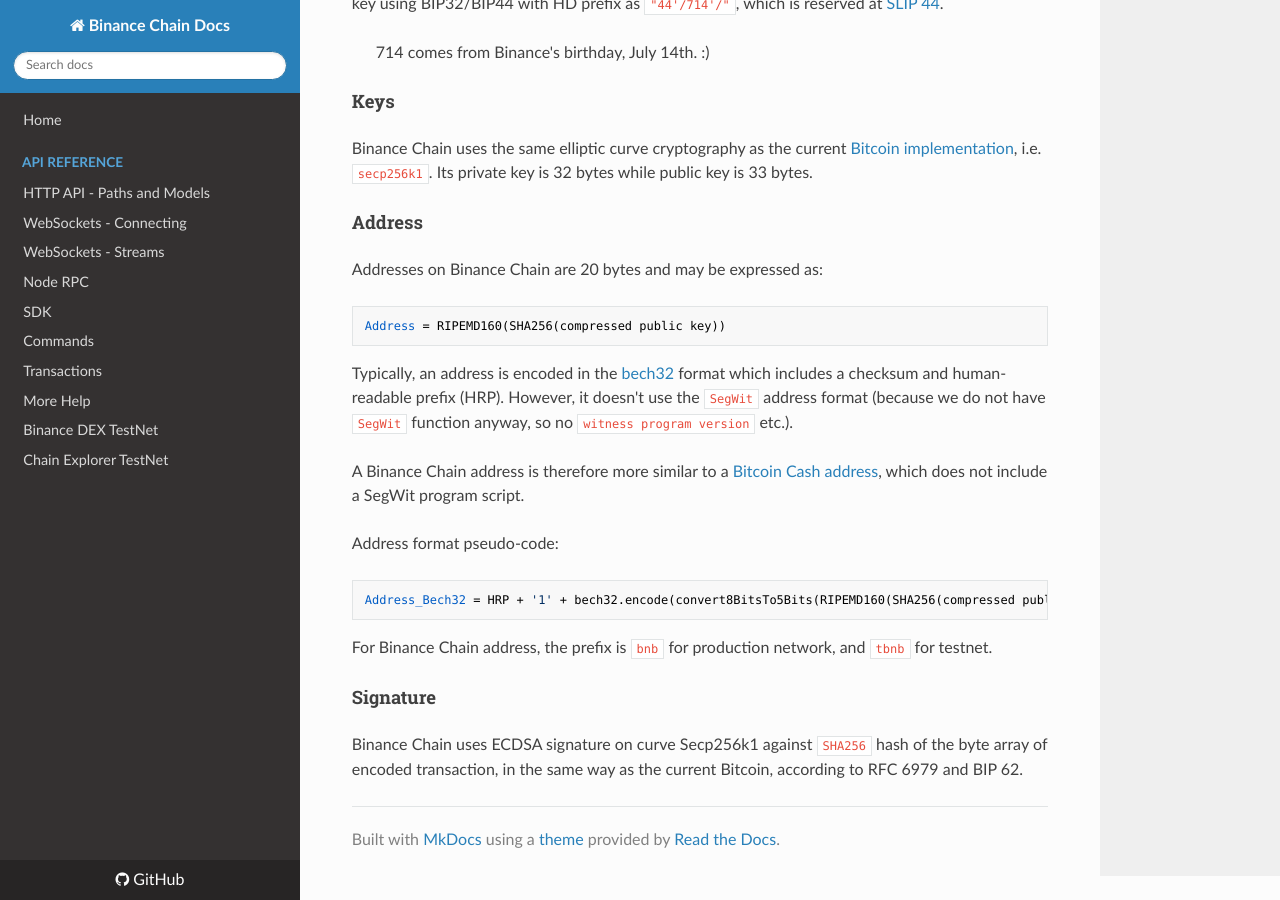
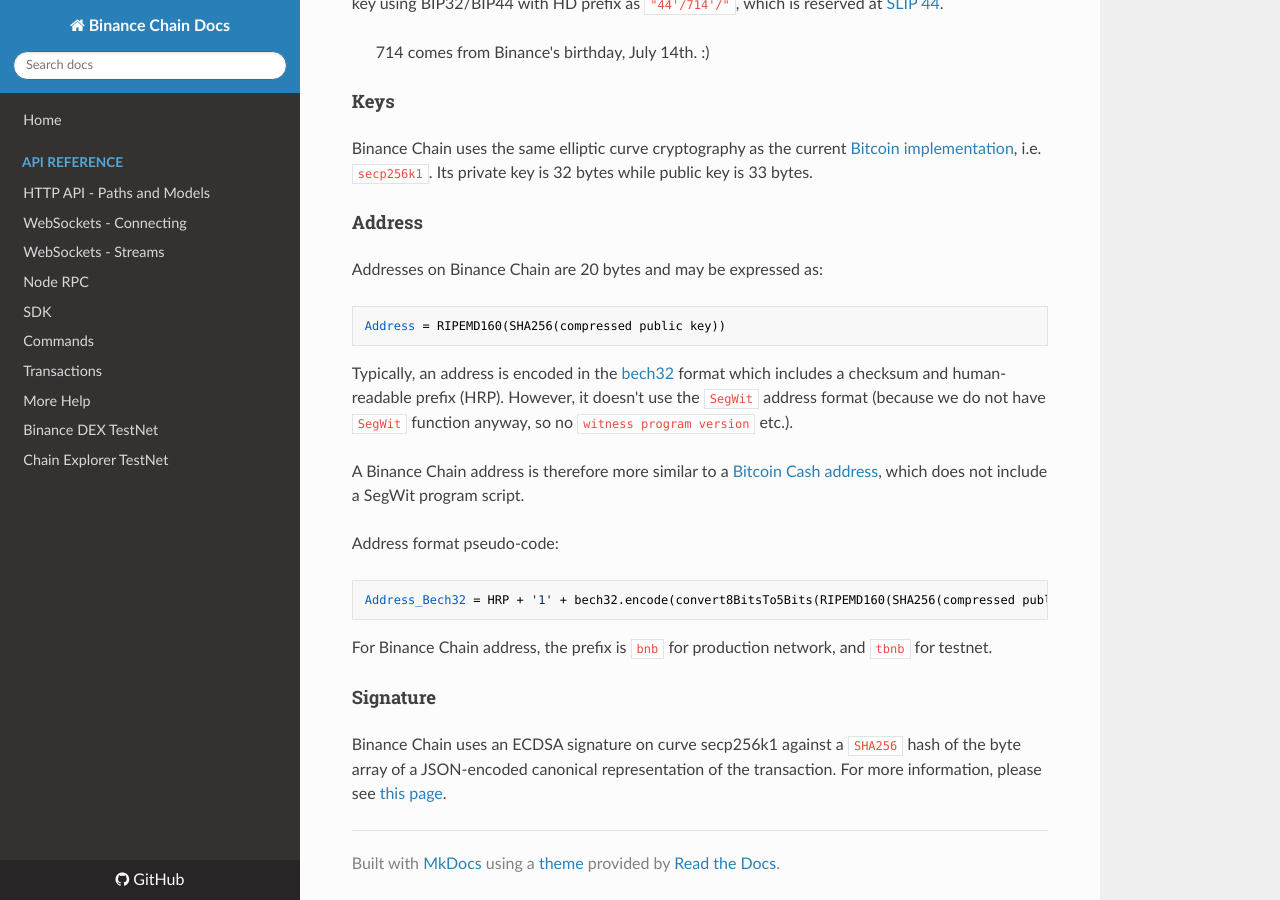
Before and after one commit to yash-sharma1/docs-site, an MkDocs documentation site: the page built from docs/blockchain.md, in a window 1280 px wide and 900 px high, scrolled down 2091 px. Built offline with MkDocs 1.6.1, drawn with Linux system fonts in a browser that asks for light colours; nearby versions of some CDN libraries; some of the changed text lies outside the part shown.

Commit message:
Update blockchain.md

```diff
--- a/docs/blockchain.md
+++ b/docs/blockchain.md
@@ -107,4 +107,4 @@
 
 #### Signature
 
-Binance Chain uses ECDSA signature on curve Secp256k1 against `SHA256` hash of the byte array of encoded transaction, in the same way as the current Bitcoin, according to RFC 6979 and BIP 62.
+Binance Chain uses an ECDSA signature on curve secp256k1 against a `SHA256` hash of the byte array of a JSON-encoded canonical representation of the transaction. For more information, please see [this page](./encoding.md#canonical-bytes-for-signing).
```
Also changed, not shown: other parts of docs/blockchain.md (+1 -1 lines).
